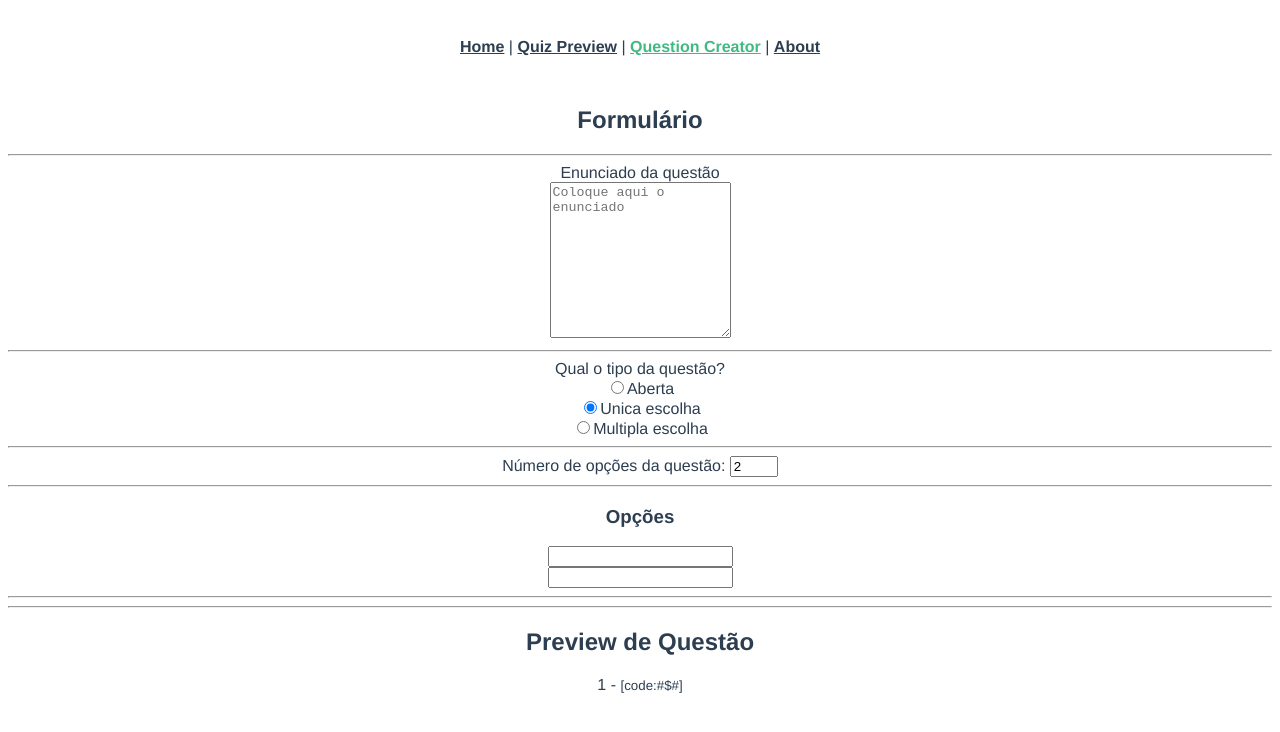
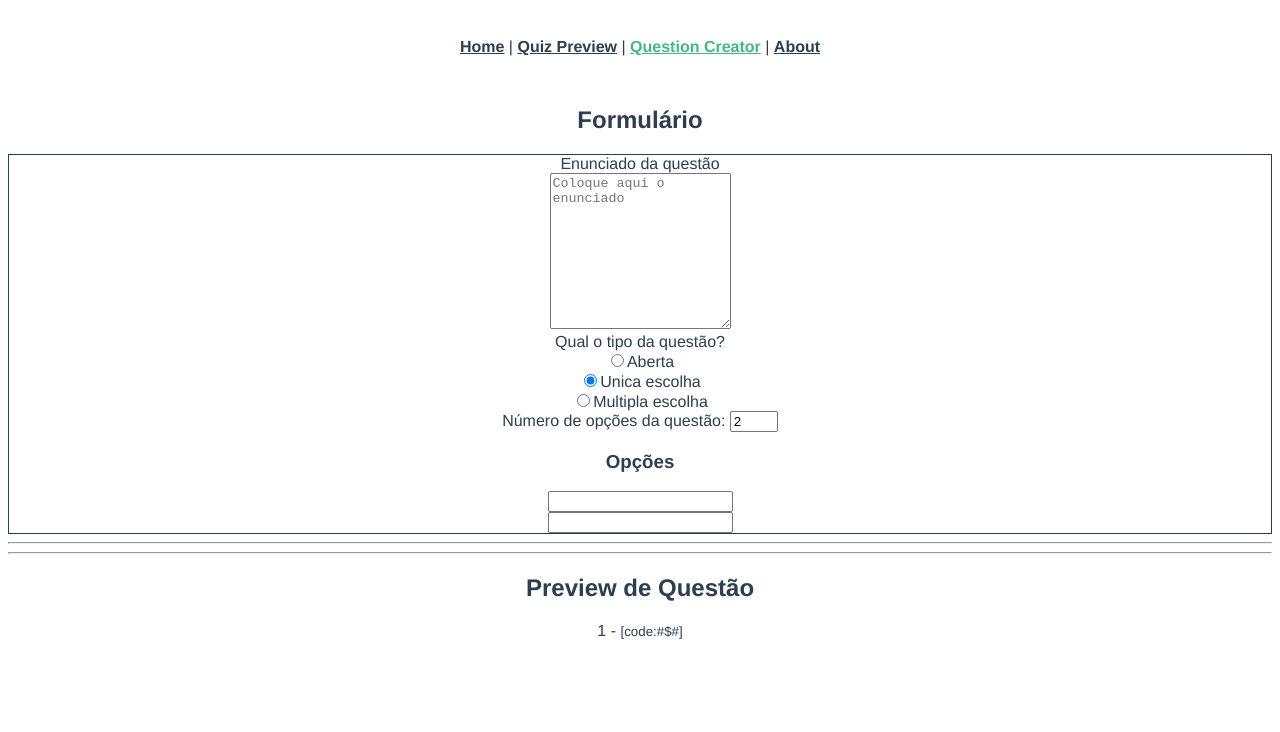
Before and after one commit to LuanComputacao/xavier-front_end, a Vue app: page /question-creator in a window 1280 px wide. Both pictures are taken after a click on the radio button "Unica escolha". Shown: the top 732 px of the page. Built offline with nearby package versions, Linux system fonts and the light colour scheme.

Commit message:
refactoring our page to organims for better comprehension of the software archtechture

```diff
--- /dev/null
+++ b/src/components/molecules/QuestionAnswerForm.vue
@@ -0,0 +1,79 @@
+<template>
+  <div>
+      <div v-if="selectedType != null">
+        <div v-if="types.OPEN.code !== selectedType.code">
+          <label for="question-number-of-option">
+            Número de opções da questão:
+          </label>
+          <input
+            v-model="amountOfOptions"
+            id="question-number-of-option"
+            type="number"
+            value="2"
+            max="5"
+            min="2"
+          />
+        </div>
+        <div v-if="types.OPEN.code !== selectedType.code">
+          <h3>Opções</h3>
+          <div v-for="(i, k) in amountOfOptionsComp" :key="k">
+            <input
+              :id="'question_option_' + i"
+              type="text"
+              v-model="items[i]"
+            />
+          </div>
+        </div>
+      </div>
+  </div>
+</template>
+
+<script>
+export default {
+  name: 'QuestionAnswerForm',
+
+  data: () => {
+    return {
+      items: [],
+      amountOfOptions: 2
+    }
+  },
+
+  props: {
+    selectedType: {
+      type: Object,
+      default: () => {
+        return {
+          code: 0,
+          label: '-'
+        }
+      }
+    },
+    types: {
+      type: Object,
+      required: false,
+      default: () => {
+        return {
+          OPEN: {
+            code: 1,
+            label: 'Aberta'
+          }
+        }
+      }
+    }
+  },
+
+  computed: {
+    amountOfOptionsComp () {
+      const a = []
+      for (let i = 1; i <= this.amountOfOptions; i++) {
+        a.push(i)
+      }
+      return a
+    }
+  }
+}
+</script>
+
+<style>
+</style>
--- /dev/null
+++ b/src/components/molecules/QuestionAnswerTypeForm.vue
@@ -0,0 +1,36 @@
+<template>
+  <div>
+    <div>Qual o tipo da questão?</div>
+    <div v-for="(type, i) in types" :key="i">
+      <input
+        type="radio"
+        name="question-type"
+        :id="'question-type-' + i"
+        :value="type.code"
+        @change="$emit('update-type', $event.target.value)"
+      />
+      <label :for="'question-type-' + i">{{type.label}}</label>
+    </div>
+  </div>
+</template>
+
+<script>
+export default {
+  name: 'QuestionAnswerTypeForm',
+  props: {
+    types: {
+      type: Object,
+      required: false,
+      default: () => {
+        return {
+          code: 0,
+          label: '-'
+        }
+      }
+    }
+  }
+}
+</script>
+
+<style>
+</style>
--- /dev/null
+++ b/src/components/molecules/QuestionWordingForm.vue
@@ -0,0 +1,22 @@
+<template>
+  <div>
+    <label for="js-question-wording">Enunciado da questão</label>
+    <br />
+    <textarea
+      name="question-wording"
+      id="js-question-wording"
+      rows="10"
+      placeholder="Coloque aqui o enunciado"
+      @keyup="$emit('update-wording', $event.target.value)"
+    ></textarea>
+  </div>
+</template>
+
+<script>
+export default {
+  name: 'QuestionWordingForm'
+}
+</script>
+
+<style>
+</style>
--- /dev/null
+++ b/src/components/organisms/QuestionContainerForm.vue
@@ -0,0 +1,70 @@
+<template>
+  <div>
+    <QuestionWordingForm @update-wording="updateWording"/>
+
+    <QuestionAnswerTypeForm
+      :types="questionsTypes"
+      @update-type="updateType"
+    />
+
+    <QuestionAnswerForm
+      :types="questionsTypes"
+      :selectedType="type"
+    />
+  </div>
+</template>
+
+<script>
+import QuestionWordingForm from '../molecules/QuestionWordingForm'
+import QuestionAnswerTypeForm from '../molecules/QuestionAnswerTypeForm'
+import QuestionAnswerForm from '../molecules/QuestionAnswerForm'
+import { mapState } from 'vuex'
+export default {
+  name: 'QuestionContainerForm',
+
+  components: {
+    QuestionWordingForm,
+    QuestionAnswerTypeForm,
+    QuestionAnswerForm
+  },
+
+  data: function () {
+    return {
+      order: 0,
+      type: null,
+      wording: '',
+      items: [],
+      question_id: '',
+      question_type: 0,
+      amountOfOptions: 2
+    }
+  },
+
+  computed: {
+    ...mapState({
+      questionsTypes: state => state.questions.types
+    })
+  },
+
+  methods: {
+    updateWording (wording) {
+      this.wording = wording
+    },
+    updateType (type) {
+      type = Number.parseInt(type)
+      const typeNames = Object.getOwnPropertyNames(this.questionsTypes)
+      for (let i = 0; i < typeNames.length; i++) {
+        const currentType = this.questionsTypes[typeNames[i]]
+        if (this.questionsTypes[typeNames[i]].code === type) {
+          this.type = currentType
+          break
+        }
+      }
+    }
+  }
+}
+</script>
+
+<style>
+
+</style>
--- a/src/views/QuestionCreator.vue
+++ b/src/views/QuestionCreator.vue
@@ -5,49 +5,13 @@
       <div>
         <h2>Formul&aacute;rio</h2>
       </div>
+      <div style="border: solid 1px">
+        <QuestionContainerForm/>
+      </div>
+      <div>
+
+      </div>
       <form action="" method="POST">
-        <hr/>
-        <div>
-          <label for="js-question-wording">Enunciado da questão</label><br/>
-          <textarea
-            name="question-wording"
-            id="js-question-wording"
-            rows="10"
-            placeholder="Coloque aqui o enunciado"
-            v-model="wording"
-          >
-          </textarea>
-        </div>
-        <hr/>
-        <div>
-          <div>Qual o tipo da questão?</div>
-          <div v-for="(type, i) in questionsTypes" :key="i">
-            <input type="radio"
-              :id="'question-type-' + i"
-              :value="type.code"
-              v-model="question_type"
-              >
-            <label :for="'question-type-' + i">{{type.label}}</label>
-          </div>
-        </div>
-        <div v-if="questionsTypes.OPEN.code !== question_type">
-          <hr/>
-          <label for="question-number-of-option">Número de opções da questão: </label>
-          <input
-            v-model="amountOfOptions"
-            id="question-number-of-option"
-            type="number"
-            value="2"
-            max="5"
-            min="2">
-        </div>
-        <hr/>
-        <div v-if="questionsTypes.OPEN.code !== question_type">
-          <h3>Opções</h3>
-          <div v-for="(i, k) in amountOfOptionsComp" :key="k">
-            <input :id="'question_option_' + i" type="text" v-model="items[i]">
-          </div>
-        </div>
       </form>
     </div>
     <hr/><hr/>
@@ -65,11 +29,13 @@
 <script>
 import { mapState } from 'vuex'
 import QuestionContainer from '../components/organisms/QuestionContainer'
+import QuestionContainerForm from '../components/organisms/QuestionContainerForm'
 export default {
   name: 'QuestionCreator',
 
   components: {
-    QuestionContainer
+    QuestionContainer,
+    QuestionContainerForm
   },
 
   data: function () {
```
